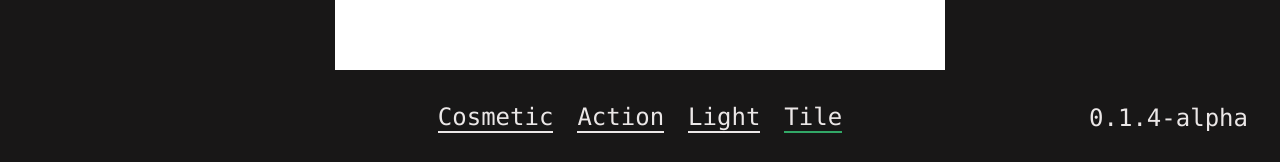
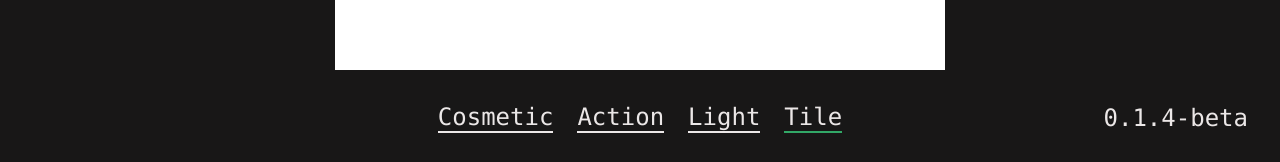
Before and after one commit to virtbad/SerintMaps, a React (Create React App) app: page / in a window 1280 px wide. Shown: the part 635-797 px from the top of the page. Built offline with nearby package versions, Linux system fonts and the light colour scheme.

Commit message:
cosmetic delete on tile delete

```diff
--- a/src/compontents/GameField.tsx
+++ b/src/compontents/GameField.tsx
@@ -258,6 +258,7 @@ const GameField: React.FC = (): JSX.Element => {
     switch (mode) {
       case "TILE":
         setActions(actions.filter(({ x, y }: Action) => !(x === fieldX && y === fieldY)));
+        setCosmetics(cosmetics.filter(({ x, y }: Cosmetic) => !(x === fieldX && y === fieldY)));
         setTiles(tiles.filter(({ x, y }: Tile) => !(x === fieldX && y === fieldY)));
         break;
       case "LIGHT":
--- a/src/compontents/index.tsx
+++ b/src/compontents/index.tsx
@@ -76,7 +76,7 @@ const App: React.FC = (): JSX.Element => {
         <div className="subcontainer">
           <ModeSelector />
         </div>
-        <div className="subcontainer version" children={version(Status.ALPHA)} />
+        <div className="subcontainer version" children={version(Status.BETA)} />
       </footer>
     </main>
   );
```
